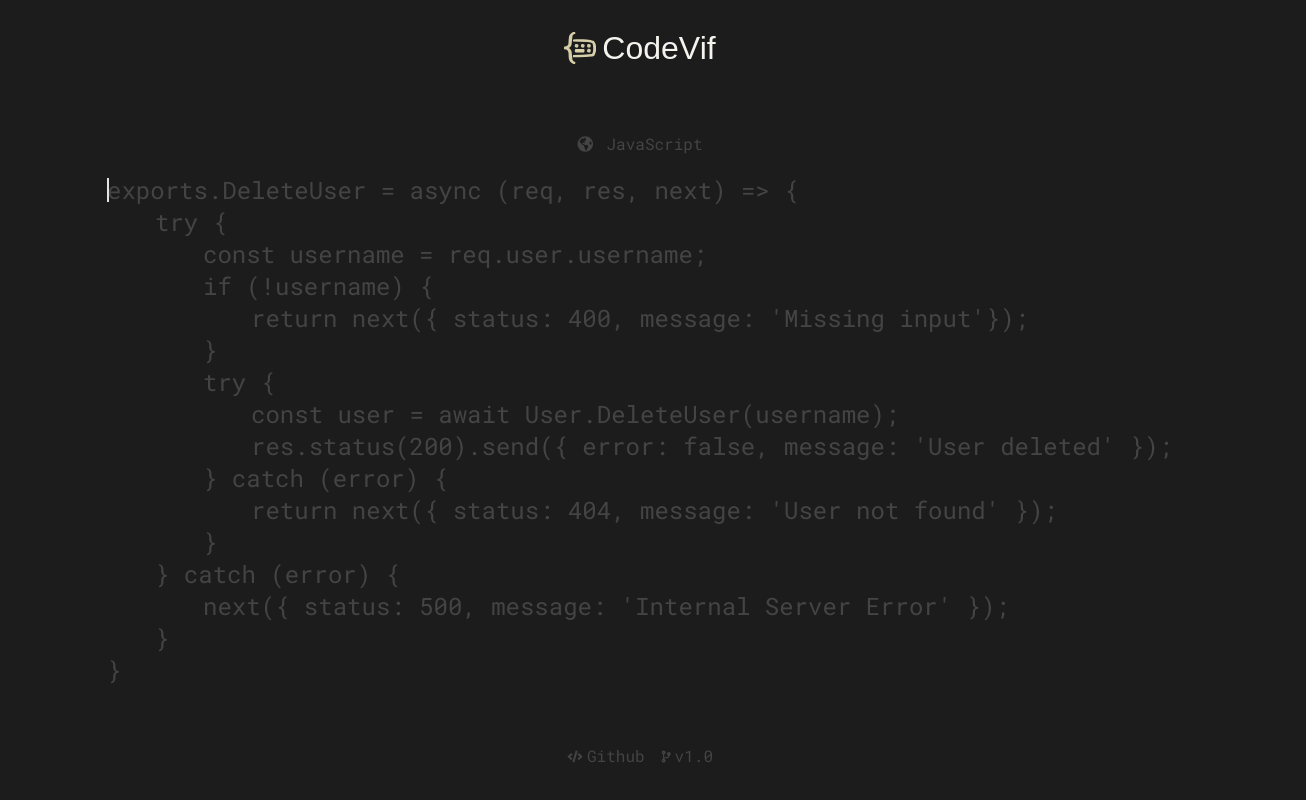
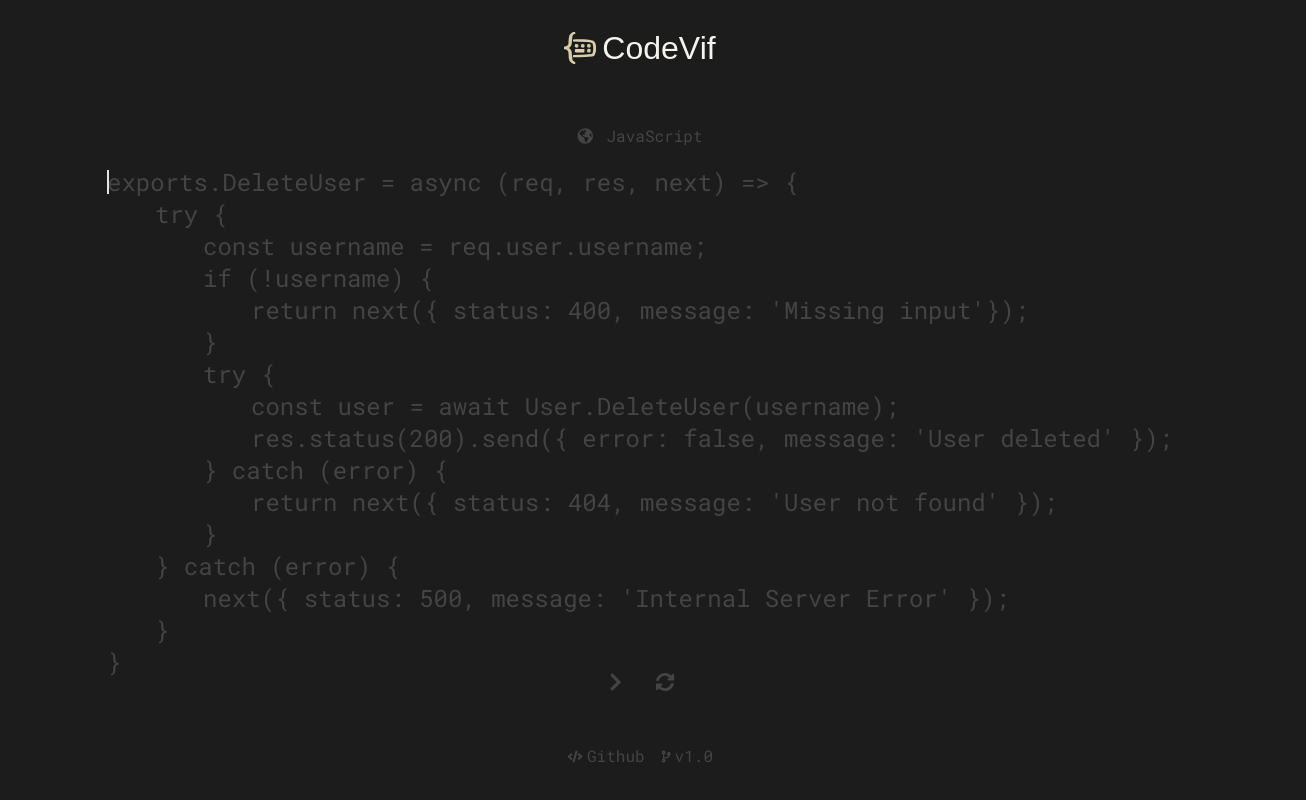
Before and after one commit to aBgAmeuR/CodeVif, a Next.js app: page / in a window 1280 px wide. Shown: the whole page, 1306 px wide, since content can reach past the window. Built offline with nearby package versions, Linux system fonts and the light colour scheme.

Commit message:
add skip and restart button

```diff
--- a/src/app/page.tsx
+++ b/src/app/page.tsx
@@ -6,6 +6,7 @@ import Text from "@/components/Text";
 import Timer from "@/utils/Timer";
 import LanguageModal from "@/components/LanguageModal";
 import Data from "@/utils/Data";
+import { transform } from "typescript";
 
 const Datas =
   "exports.DeleteUser = async (req, res, next) => {\n\ttry {\n\t\tconst username = req.user.username;\n\t\tif (!username) {\n\t\t\treturn next({ status: 400, message: 'Missing input'});\n\t\t}\n\t\ttry {\n\t\t\tconst user = await User.DeleteUser(username);\n\t\t\tres.status(200).send({ error: false, message: 'User deleted' });\n\t\t} catch (error) {\n\t\t\treturn next({ status: 404, message: 'User not found' });\n\t\t}\n\t} catch (error) {\n\t\tnext({ status: 500, message: 'Internal Server Error' });\n\t}\n}";
@@ -20,8 +21,9 @@ export default function Home() {
   const [isModalOpen, setIsModalOpen] = useState(false);
 
   useEffect(() => {
+    data.setLanguage(language);
     setText(new Text(data.getText()));
-  }, [data]);
+  }, [data, language]);
 
   useEffect(() => {
     if (text.textEnd()) return;
@@ -54,6 +56,16 @@ export default function Home() {
     return () => clearInterval(interval);
   }, [timer.minutes, timer.seconds]);
 
+  const changeText = () => {
+    data.newText();
+    setText(new Text(data.getText()));
+  }
+  const restartText = () => {
+    text.restart();
+    timer.stop();
+    timer.reset();
+  }
+
   return (
     <>
       <Header />
@@ -78,6 +90,14 @@ export default function Home() {
         >
           {text.Render()}
         </div>
+        <div className="flex flex-row gap-6 mx-auto justify-center items-center"  style={{ transform: "scale(1.25)" }}>
+          <svg width="16" height="16" viewBox="0 0 16 16" fill="none" xmlns="http://www.w3.org/2000/svg" className="cursor-pointer" onClick={changeText}>
+            <path d="M12.4062 8.53125L6.34375 14.625C6.03125 14.9062 5.5625 14.9062 5.28125 14.625L4.5625 13.9062C4.28125 13.625 4.28125 13.1562 4.5625 12.8438L9.375 8L4.5625 3.1875C4.28125 2.875 4.28125 2.40625 4.5625 2.125L5.28125 1.40625C5.5625 1.125 6.03125 1.125 6.34375 1.40625L12.4062 7.5C12.6875 7.78125 12.6875 8.25 12.4062 8.53125Z" fill="#444444"/>
+          </svg>
+          <svg width="16" height="16" viewBox="0 0 17 16" fill="none" xmlns="http://www.w3.org/2000/svg" className="cursor-pointer" onClick={restartText}>
+            <path d="M12.0625 4.1875C11.0938 3.28125 9.8125 2.75 8.46875 2.75C6.0625 2.78125 3.96875 4.4375 3.40625 6.71875C3.34375 6.90625 3.1875 7 3.03125 7H1.25C1 7 0.8125 6.8125 0.875 6.5625C1.53125 2.96875 4.6875 0.25 8.5 0.25C10.5625 0.25 12.4375 1.09375 13.8438 2.40625L14.9688 1.28125C15.4375 0.8125 16.25 1.15625 16.25 1.8125V6C16.25 6.4375 15.9062 6.75 15.5 6.75H11.2812C10.625 6.75 10.2812 5.96875 10.75 5.5L12.0625 4.1875ZM1.5 9.25H5.6875C6.34375 9.25 6.6875 10.0625 6.21875 10.5312L4.90625 11.8438C5.875 12.75 7.15625 13.2812 8.5 13.2812C10.9062 13.25 13 11.5938 13.5625 9.3125C13.625 9.125 13.7812 9.03125 13.9375 9.03125H15.7188C15.9688 9.03125 16.1562 9.21875 16.0938 9.46875C15.4375 13.0625 12.2812 15.75 8.5 15.75C6.40625 15.75 4.53125 14.9375 3.125 13.625L2 14.75C1.53125 15.2188 0.75 14.875 0.75 14.2188V10C0.75 9.59375 1.0625 9.25 1.5 9.25Z" fill="#444444"/>
+          </svg>
+        </div>
       </main>
       <Footer />
       {isModalOpen && (
--- a/src/components/Text.tsx
+++ b/src/components/Text.tsx
@@ -117,6 +117,23 @@ export default class Text {
     this.text = text.split("\n");
   }
 
+  public restart(): void {
+    this.lineIndex = 0;
+    this.wordIndex = 0;
+    this.letterIndex = 0;
+    this.updateCursor();
+    const correctLetters = document.querySelectorAll(".correct");
+    correctLetters.forEach((letter) => {
+      letter.classList.remove("correct");
+    }
+    );
+    const incorrectLetters = document.querySelectorAll(".incorrect");
+    incorrectLetters.forEach((letter) => {
+      letter.classList.remove("incorrect");
+    }
+    );
+  }
+
   Render(): ReactNode {
     const re = new RegExp("\t", "g");
 
--- a/src/utils/Data.ts
+++ b/src/utils/Data.ts
@@ -23,6 +23,16 @@ export default class Data {
 
   public newText(): void {
     const languagesAfterFilter: Languages[] = languages.filter((language: Languages) => language.language === this.language);
+    if (this.text === "") {
+      const currentMinute = new Date().getMinutes();
+      const id = Math.round((languagesAfterFilter.length * currentMinute) / 60);
+      const newTextObject = languagesAfterFilter.find((language: Languages) => language.id === id);
+      if (newTextObject) {
+        this.textDone.push(newTextObject.id);
+        this.text = newTextObject.text;
+      }
+      return;
+    }
 
     let foundNewText = false;
     let newTextObject: Languages | undefined;
```
